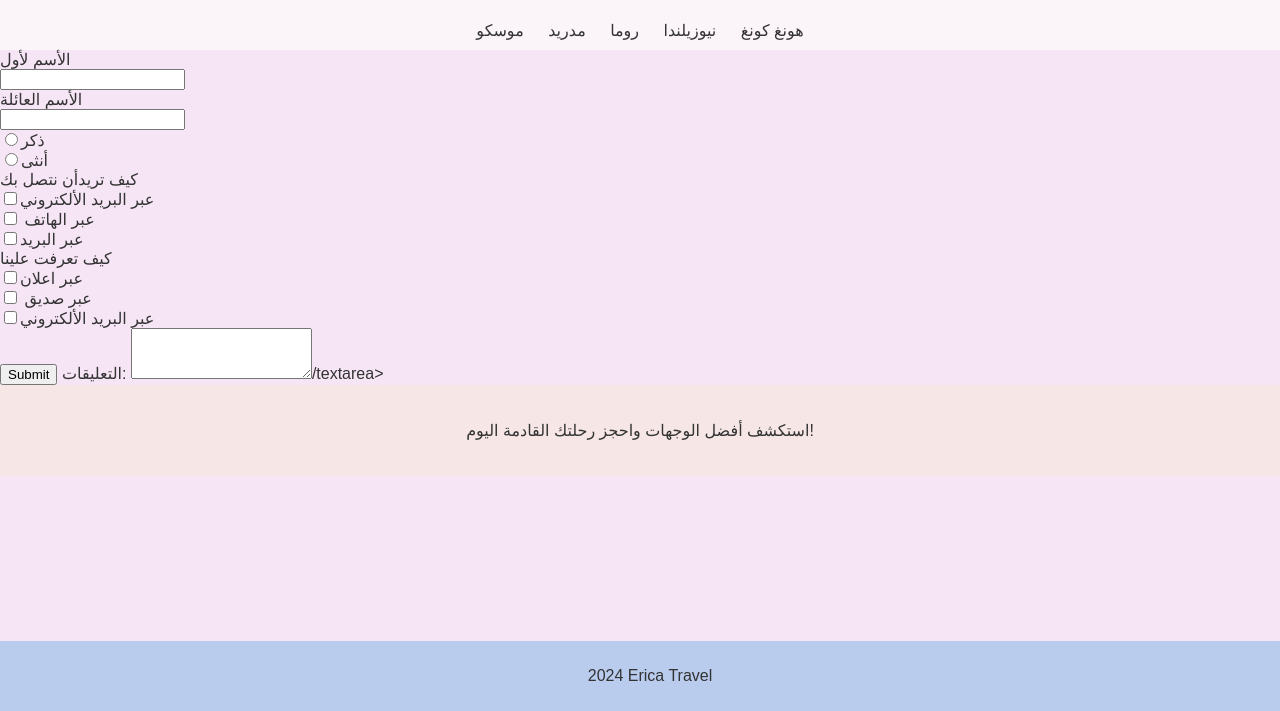
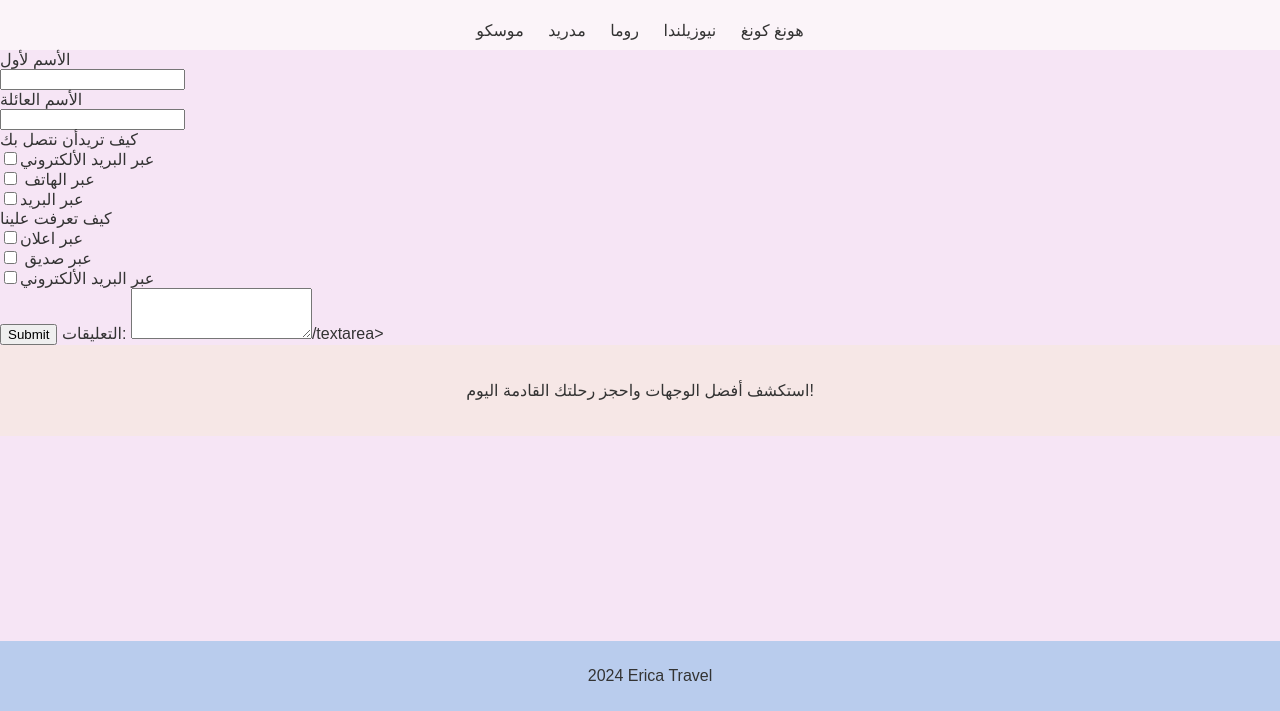
Before and after one commit to lelyan-daoud/erica-airline, a plain HTML site: page index.html in a window 1280 px wide. Shown: the part 89-800 px from the top of the page. Drawn offline with Linux system fonts and the light colour scheme.

Commit message:
Update index.html

```diff
--- a/index.html
+++ b/index.html
@@ -105,15 +105,6 @@
 
 
 
-  <from>
-
-    <input type="radio"name="gender"><label>ذكر</label><br>
-
-    <input type="radio"name="gender"><label>أنثى</label><br>
-
-  </from>
-
-
 
   <from>
 
```
